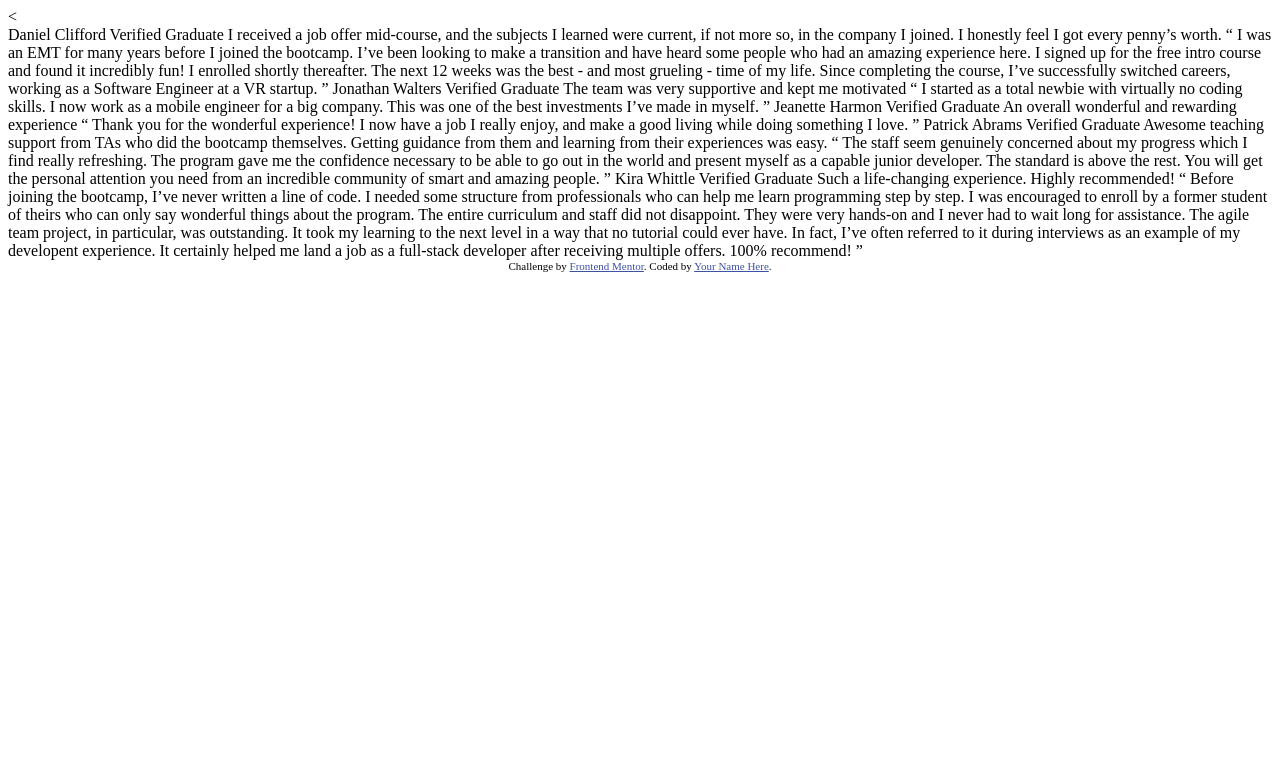
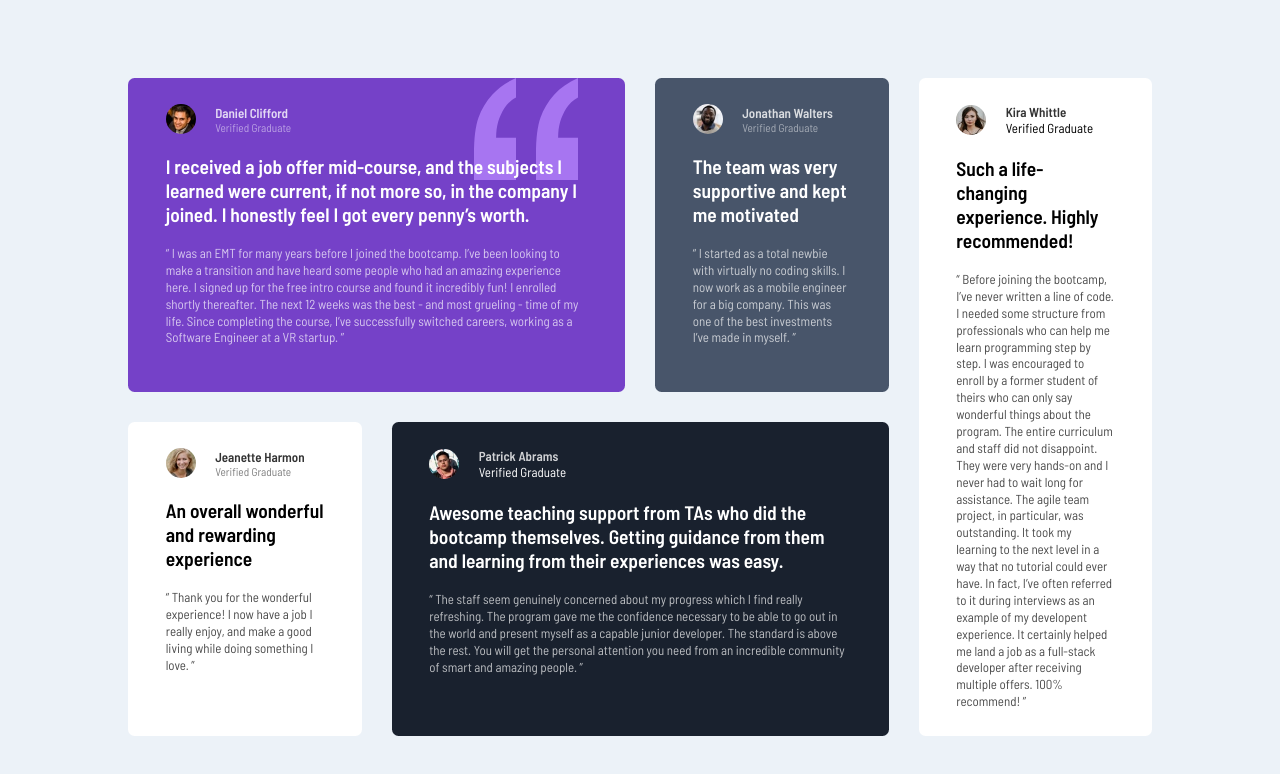
Before and after one commit to Raptor0x1/testinomials-grid-section-main, a plain HTML site: page index.html in a window 1280 px wide. Drawn offline with Linux system fonts and the light colour scheme.

Commit message:
Initial Commit

```diff
--- a/index.html
+++ b/index.html
@@ -5,6 +5,7 @@
   <meta name="viewport" content="width=device-width, initial-scale=1.0"> <!-- displays site properly based on user's device -->
 
   <link rel="icon" type="image/png" sizes="32x32" href="./images/favicon-32x32.png">
+  <link href="https://fonts.googleapis.com/css2?family=Barlow+Semi+Condensed:wght@400;500;600&display=swap" rel="stylesheet">
 
   <title>Frontend Mentor | [Testimonials Grid Section Main]</title>
   <link rel="stylesheet" href="styles/style.css">
@@ -15,70 +16,105 @@
   </style>
 </head>
 <body>
-  <section class="container">
-    <div class="grid">
-      <div class="grid-item item">
-        <
+  <section class="testimonials">
+
+    <div class="container">
+
+
+      <div class="item-one item">
+        <div class="header">
+          <div class="img-one img"></div>
+          <div class="description">
+            <div class="name">Daniel Clifford</div>
+            <div class="author-title">Verified Graduate</div>
           </div>
         </div>
-  </section>
 
-  Daniel Clifford
-  Verified Graduate
-
-  I received a job offer mid-course, and the subjects I learned were current, if not more so,
-  in the company I joined. I honestly feel I got every penny’s worth.
-
-  “ I was an EMT for many years before I joined the bootcamp. I’ve been looking to make a
+        <h1>I received a job offer mid-course, and the subjects I learned were current, if not more so,
+          in the company I joined. I honestly feel I got every penny’s worth.</h1>
+        <p class="text">“ I was an EMT for many years before I joined the bootcamp. I’ve been looking to make a
           transition and have heard some people who had an amazing experience here. I signed up
           for the free intro course and found it incredibly fun! I enrolled shortly thereafter.
           The next 12 weeks was the best - and most grueling - time of my life. Since completing
-  the course, I’ve successfully switched careers, working as a Software Engineer at a VR startup. ”
+          the course, I’ve successfully switched careers, working as a Software Engineer at a VR startup. ”</p>
 
-  Jonathan Walters
-  Verified Graduate
 
-  The team was very supportive and kept me motivated
+      </div>
 
-  “ I started as a total newbie with virtually no coding skills. I now work as a mobile engineer
-  for a big company. This was one of the best investments I’ve made in myself. ”
+      <div class="item-two item">
+        <div class="header">
+          <div class="img-two img"></div>
+          <div class="description">
+            <div class="name">Jonathan Walters</div>
+            <div class="author-title">Verified Graduate</div>
+          </div>
+        </div>
 
-  Jeanette Harmon
-  Verified Graduate
+        <h1>The team was very supportive and kept me motivated</h1>
+        <p class="text">“ I started as a total newbie with virtually no coding skills. I now work as a mobile engineer for
+          a big company. This was one of the best investments I’ve made in myself. ”</p>
+      </div>
 
-  An overall wonderful and rewarding experience
+      <div class="item-three item">
+        <div class="header">
+          <div class="img-three img"></div>
+          <div class="description">
+            <div class="name">Jeanette Harmon</div>
+            <div class="author-title">Verified Graduate</div>
+          </div>
+        </div>
 
-  “ Thank you for the wonderful experience! I now have a job I really enjoy, and make a good living
-  while doing something I love. ”
+        <h1>An overall wonderful and rewarding experience</h1>
+        <p class="text">“ Thank you for the wonderful experience! I now have a job I really enjoy, and make a good living
+          while doing something I love. ”</p>
+      </div>
 
-  Patrick Abrams
-  Verified Graduate
+      <div class="item-four item">
+        <div class="header">
+          <div class="img-four img"></div>
+          <div class="description">
+            <div class="name">Patrick Abrams</div>
+            <div class="title">Verified Graduate</div>
+          </div>
+        </div>
 
-  Awesome teaching support from TAs who did the bootcamp themselves. Getting guidance from them and
-  learning from their experiences was easy.
-
-  “ The staff seem genuinely concerned about my progress which I find really refreshing. The program
+        <h1>Awesome teaching support from TAs who did the bootcamp themselves. Getting guidance from them and
+          learning from their experiences was easy.</h1>
+        <p class="text">“ The staff seem genuinely concerned about my progress which I find really refreshing. The program
           gave me the confidence necessary to be able to go out in the world and present myself as a capable
           junior developer. The standard is above the rest. You will get the personal attention you need from
-  an incredible community of smart and amazing people. ”
+          an incredible community of smart and amazing people. ”</p>
+      </div>
 
-  Kira Whittle
-  Verified Graduate
+      <div class="item-five item">
+        <div class="header">
+          <div class="img-five img"></div>
+          <div class="description">
+            <div class="name">Kira Whittle</div>
+            <div class="title">Verified Graduate</div>
+          </div>
+        </div>
 
-  Such a life-changing experience. Highly recommended!
-
-  “ Before joining the bootcamp, I’ve never written a line of code. I needed some structure from
+        <h1>Such a life-changing experience. Highly recommended!</h1>
+        <p class="text">“ Before joining the bootcamp, I’ve never written a line of code. I needed some structure from
           professionals who can help me learn programming step by step. I was encouraged to enroll by a former
           student of theirs who can only say wonderful things about the program. The entire curriculum and staff
           did not disappoint. They were very hands-on and I never had to wait long for assistance. The agile team
           project, in particular, was outstanding. It took my learning to the next level in a way that no tutorial
           could ever have. In fact, I’ve often referred to it during interviews as an example of my developent
           experience. It certainly helped me land a job as a full-stack developer after receiving multiple offers.
-  100% recommend! ”
+          100% recommend! ”</p>
+      </div>
 
-  <div class="attribution">
+    </div>
+  </section>
+
+
+
+
+  <!-- <div class="attribution">
     Challenge by <a href="https://www.frontendmentor.io?ref=challenge" target="_blank">Frontend Mentor</a>.
     Coded by <a href="#">Your Name Here</a>.
-  </div>
+  </div> -->
 </body>
 </html>
--- a/styles/style.css
+++ b/styles/style.css
@@ -0,0 +1,154 @@
+:root {
+    --moderate-violet: hsl(263, 55%, 52%);
+    --dark-grayish-blue: hsl(217, 19%, 35%);
+    --blackish-blue: hsl(219, 29%, 14%);
+    --white: hsl(0, 0%, 100%);
+    --light-grey: hsl(0, 0%, 81%);
+    --light-grayish-blue: hsl(210, 46%, 95%);
+    --black: hsl(0, 0, 0);
+}
+
+*, *::before, *::after {
+    box-sizing: border-box;
+    padding: 0;
+    margin: 0;
+}
+
+html {
+    font-size: 13px;
+    font-family: "Barlow Semi Condensed", sans-serif;
+}
+
+.testimonials {
+    display: flex;
+    justify-content: center;
+    align-items: center;
+    min-height: 100vh;
+    background-color: var(--light-grayish-blue);
+}
+
+.container {
+    max-width: 25.4rem;
+    display: grid;
+    gap: 2rem;
+    padding-top: 6rem;
+    padding-bottom: 6rem;
+}
+
+.item {
+    display: flex;
+    flex-direction: column;
+    gap: 1.5rem;
+    padding: 2rem 2.9rem;
+    border-radius: 0.5rem;
+}
+
+
+.item-one {
+    background-color: var(--moderate-violet);
+    color: var(--white);
+    background-image: url('../images/bg-pattern-quotation.svg');
+    background-repeat: no-repeat;
+    background-position: 88% 0;
+}
+
+.item-two {
+    background-color: var(--dark-grayish-blue);
+    color: var(--white);
+}
+.item-three {
+    background-color: var(--white);
+    color: var(--black);
+}
+
+.item-four {
+    background-color: var(--blackish-blue);
+    color: var(--white);
+}
+
+.item-five {
+    background-color: var(--white);
+    color: var(--black);
+}
+
+.header {
+    display: flex;
+    gap: 1.5rem;
+    align-items: center;
+}
+
+.img {
+    background-repeat: no-repeat;
+    background-size: cover;
+    width: 30px;
+    height: 30px;
+    border-radius: 50%;
+}
+
+.img-one {
+    background-image: url('../images/image-daniel.jpg');
+}
+
+.img-two {
+    background-image: url('../images/image-jonathan.jpg');
+}
+
+.img-three {
+    background-image: url('../images/image-jeanette.jpg');
+}
+
+.img-four {
+    background-image: url('../images/image-patrick.jpg');
+}
+
+.img-five {
+    background-image: url('../images/image-kira.jpg');
+}
+
+.name {
+    font-size: 1rem;
+    font-weight: 600;
+    opacity: 80%;
+}
+
+.author-title {
+    font-size: 0.87rem;
+    opacity: 50%;
+}
+
+.text {
+    opacity: 70%;
+    line-height: 1.3;
+}
+
+@media (min-width: 1024px) {
+    .container {
+        display: grid;
+        grid-template-columns: repeat(4, 1fr);
+        grid-template-rows: repeat(2, 1fr);
+        gap: 30px;
+        max-width: 80%;
+    }
+
+    .item-one {
+        grid-column: 1 / 3;
+        grid-row: 1;
+    }
+
+    .item-two {
+        grid-column: 3;
+        grid-row: 1;
+    }
+    .item-three {
+        grid-column: 1;
+        grid-row: 2;
+    }
+    .item-four {
+        grid-column: 2 / 4;
+        grid-row: 2;
+    }
+    .item-five {
+        grid-column: 4;
+        grid-row: 1 / 3;
+    }
+}
```
Lines whose indentation alone changed are shown as unchanged.
